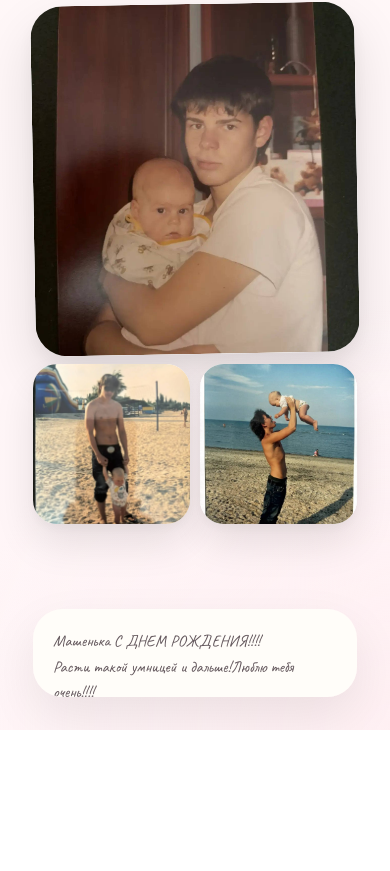
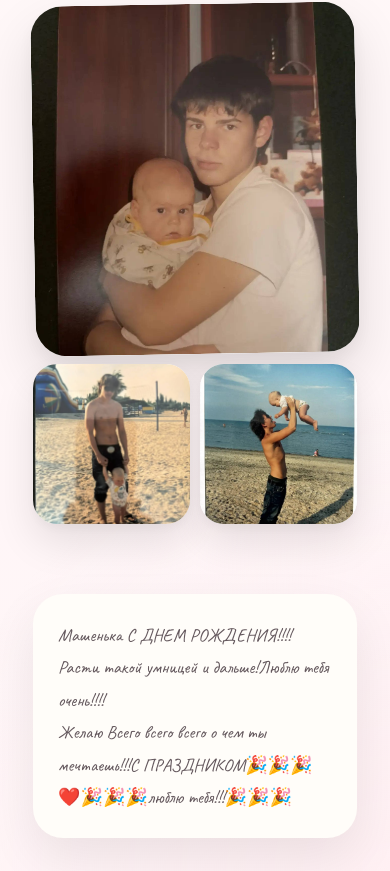
Before and after one commit to pr0sto9/birthday-masha, a Next.js app: page /letter/andrey in a window 390 px wide. Shown: the part 944-1815 px from the top of the page. Before the commit the page ends 1674 px from the top, so only its background shows below. Built offline with nearby package versions, Linux system fonts and the light colour scheme; a web font is replaced by a local one.

Commit message:
Fix letter reading layout on mobile

```diff
--- a/app/globals.css
+++ b/app/globals.css
@@ -792,17 +792,10 @@ transform:scale(1.05);
 @media(max-width:1200px){
 
 .letter-content{
-
-display:grid;
-
-grid-template-columns:420px 1fr;
-
-gap:60px;
-
-align-items:start;
-
-height:calc(100vh - 80px);
-
+  display:flex;
+  flex-direction:column;
+  gap:40px;
+  height:auto;
 }
 
 }
@@ -828,51 +821,39 @@ top:0;
 @media(max-width:650px){
 
 .letter-page{
-
   padding:18px;
-
 }
 
 .gallery h1{
-
   font-size:34px;
-
   text-align:center;
-
 }
 
 .photo-big{
-
   height:260px;
-
 }
 
 .photo-small{
-
   height:150px;
-
 }
 
 .photo-row{
-
   gap:12px;
-
 }
 
 .letter-paper{
+  height:auto;
+  min-height:500px;
+  overflow:visible;
 
+  width:100%;
   padding:25px;
-
-min-height:auto;
-
+  margin-top:30px;
 }
 
 .letter-paper p{
-
   font-size:22px;
-
   line-height:1.8;
-
 }
 
 }
@@ -1135,3 +1116,30 @@ align-self:start;
   }
 
 }
+
+@media (max-width: 768px) {
+
+  .letter-paper {
+    width: 100%;
+    max-width: none;
+    min-height: auto;
+    height: auto;
+
+    padding: 25px;
+    margin-top: 30px;
+
+    font-size: 18px;
+    line-height: 1.7;
+  }
+
+  .letter-paper p {
+    width: 100%;
+    font-size: 18px;
+    line-height: 1.8;
+  }
+
+  .letter-content {
+    width: 100%;
+  }
+
+}
```
Lines whose indentation alone changed are shown as unchanged.
